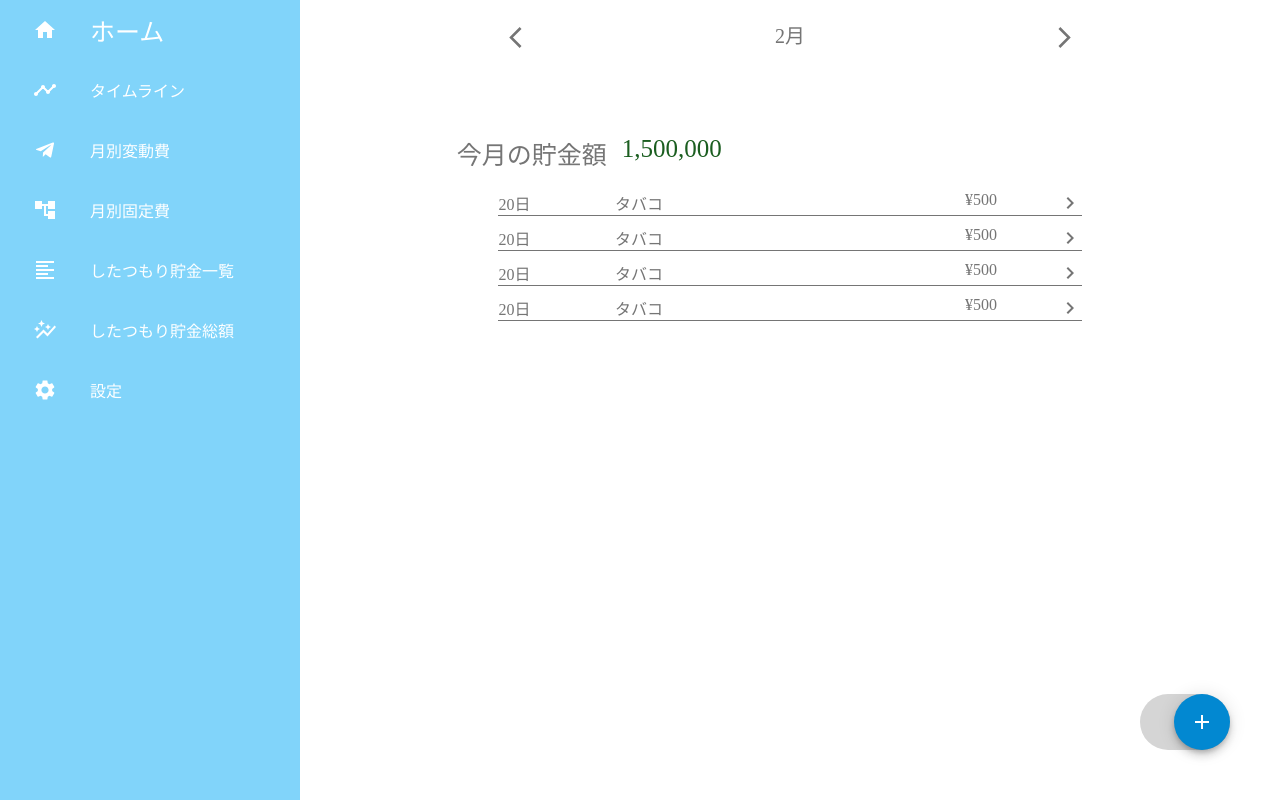
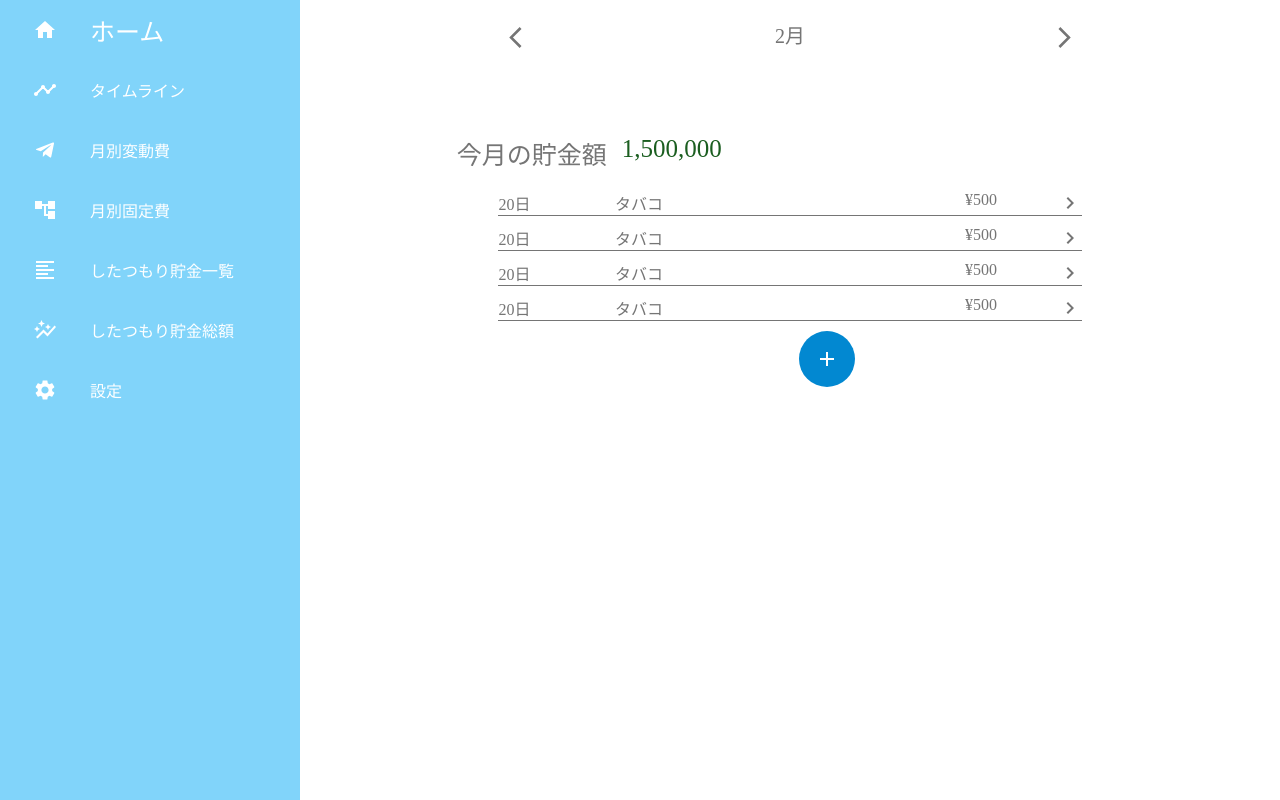
Before and after one commit to yusuke-rakus/MoneyHook, a React (Create React App) app in the folder moneylog-ui/: page /savingList in a window 1280 px wide. Built offline with nearby package versions, Linux system fonts and the light colour scheme.

Commit message:
取引追加ボタンのアップデート

```diff
--- a/moneylog-ui/src/components/HouseholdBudgetButton.jsx
+++ b/moneylog-ui/src/components/HouseholdBudgetButton.jsx
@@ -1,38 +1,23 @@
-import React, { useState } from "react";
+import React from "react";
 import Fab from "@mui/material/Fab";
 import AddIcon from "@mui/icons-material/Add";
-import { CSSTransition } from "react-transition-group";
 import "./components_CSS/HouseholdBudgeButton.css";
 
 const HouseholdBudgetButton = (props) => {
-  // 変数を宣言
-  const { BoxText } = props;
-  const [BoxStatus, setBoxStatus] = useState(true);
+  const { setModalWindow, buttonText } = props;
 
   return (
-    <>
-      <div className="add-house-hold-budget-button">
-        <CSSTransition
-          in={BoxStatus}
-          timeout={500}
-          unmountOnExit
-          classNames="HouseholdBudgetButton-show"
-        >
-          <div className="HouseholdBudgetButton">
-            <p className="box-text-style">{BoxText}</p>
-          </div>
-        </CSSTransition>
-        <Fab
-          onMouseEnter={() => setBoxStatus(true)}
-          onMouseLeave={() => setBoxStatus(false)}
-          className="button-style"
-          color="info"
-          aria-label="add"
-        >
+    <div className="householdBudgetButton" onClick={() => setModalWindow(true)}>
+      <div className="textArea">
+        <p className="textStyle">{buttonText}</p>
+      </div>
+
+      <div className="buttonArea">
+        <Fab color="info" aria-label="add" sx={{ boxShadow: "0" }}>
           <AddIcon />
         </Fab>
       </div>
-    </>
+    </div>
   );
 };
 
--- a/moneylog-ui/src/components/components_CSS/HouseholdBudgeButton.css
+++ b/moneylog-ui/src/components/components_CSS/HouseholdBudgeButton.css
@@ -1,48 +1,33 @@
-.add-house-hold-budget-button {
-  position: absolute;
-  right: 50px;
-  bottom: 50px;
-  display: flex;
-  justify-content: flex-end;
-  width: 100px;
+.householdBudgetButton {
+  position: relative;
+  width: 130px;
+  text-align: right;
+  overflow: hidden;
+  border-radius: 24px;
+  cursor: pointer;
 }
 
-.HouseholdBudgetButton-show-enter {
-  /* transform: translateX(50%); */
-  opacity: 0;
-}
-
-.HouseholdBudgetButton-show-enter-active {
-  /* transform: translateX(0); */
-  transition: 500ms, 500ms;
+.householdBudgetButton:hover .textArea {
+  transform: none;
   opacity: 1;
 }
 
-.HouseholdBudgetButton-show-exit-active {
-  /* transform: translateX(50%); */
-  transition: 500ms, 500ms;
+.textArea {
+  position: absolute;
+  background-color: #757575;
+  height: 100%;
+  width: 100%;
+  text-align: left;
+  display: flex;
+  align-items: center;
+  border-radius: 24px;
+  transform: translateX(100%);
   opacity: 0;
+  transition: 0.25s;
 }
 
-.HouseholdBudgetButton {
-  position: fixed;
-  margin-right: 0;
-  height: 56px;
-  background-color: #d5d5d5;
-  border-radius: 28px;
-  display: flex;
-  align-items: center;
-  overflow: hidden;
+.textStyle {
+  color: #ffffff;
+  margin-left: 20px;
+  font-size: 24px;
 }
-
-.button-style {
-}
-
-.box-text-style {
-  color: #ffffff;
-  font-size: 20px;
-  padding-left: 20px;
-  padding-right: 70px;
-  display: table-cell;
-  vertical-align: middle;
-}
```
